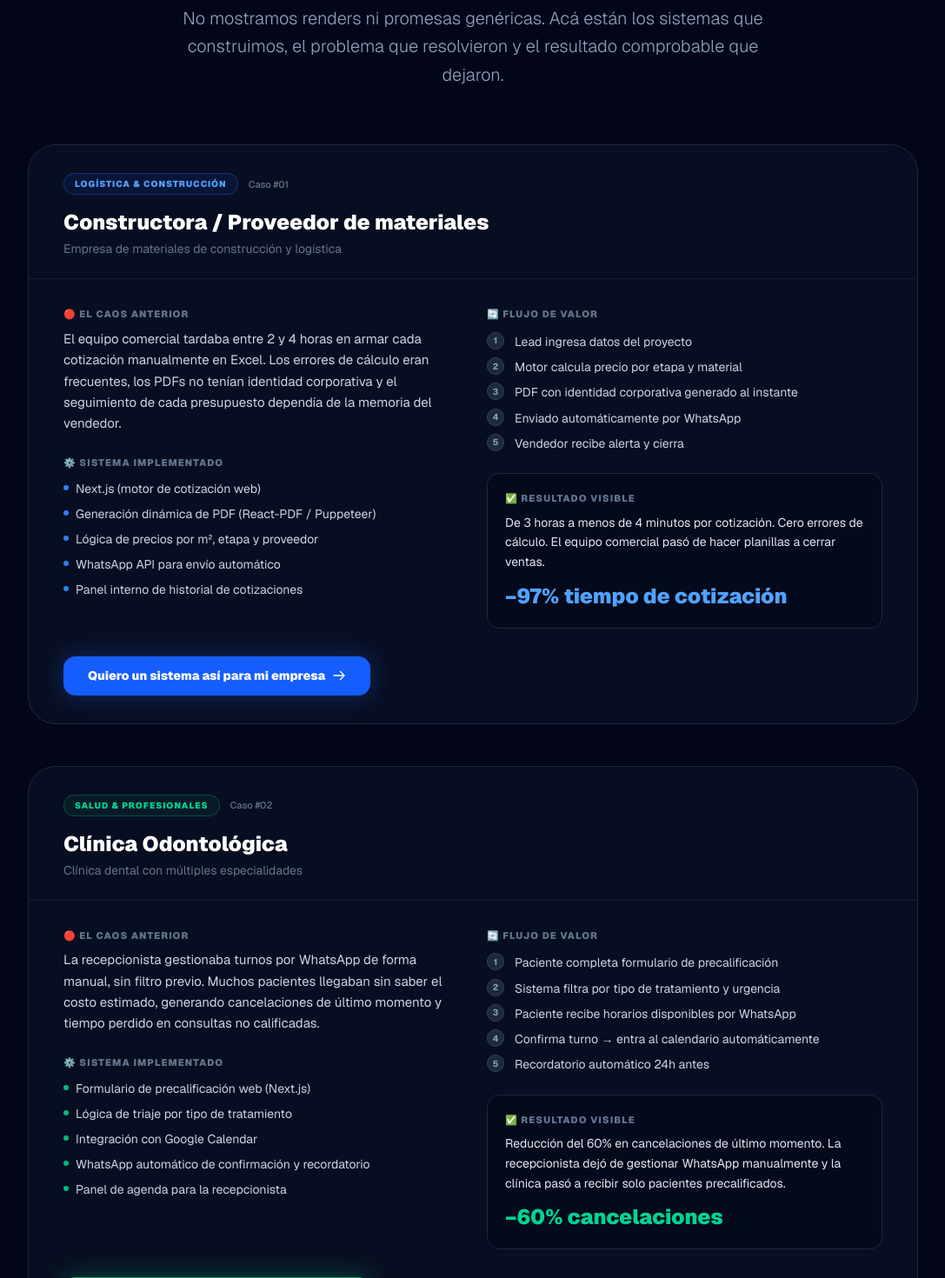
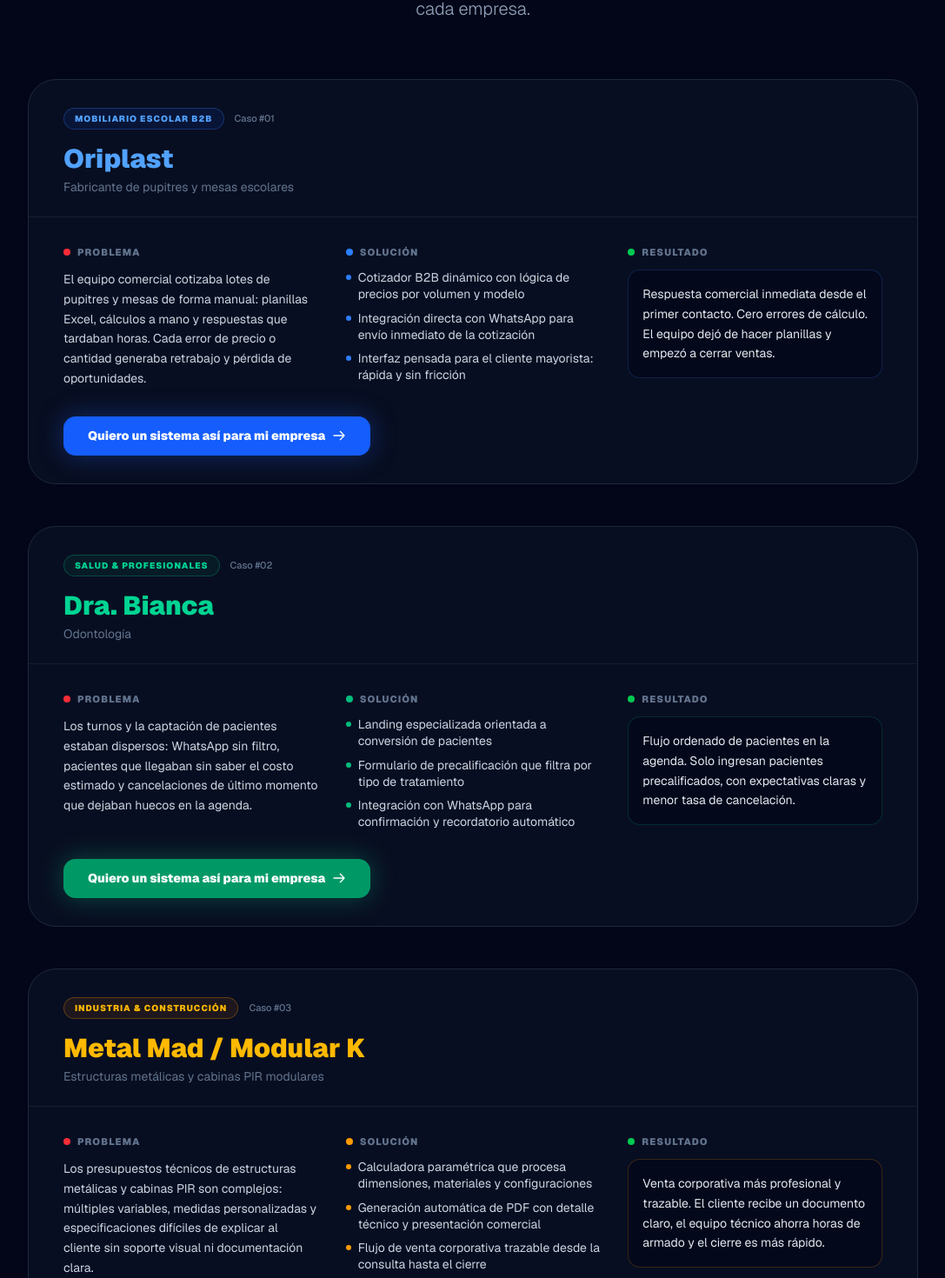
Before and after one commit to oscaramarilla/aycweb, a Next.js app: page /en/obras in a window 1280 px wide. Shown: the part 460-1930 px from the top of the page at 87% size, without its empty margins (96-1183 px from the left). Built offline with nearby package versions, Linux system fonts and the light colour scheme.

Commit message:
feat: actualizar pagina de obras con casos B2B reales

```diff
--- a/app/[lang]/(marketing)/obras/page.tsx
+++ b/app/[lang]/(marketing)/obras/page.tsx
@@ -2,83 +2,79 @@ import type { Metadata } from "next";
 import { AYCWEB_CONTACT, buildWaLink } from "@/lib/config/contact";
 
 export const metadata: Metadata = {
-  title: "Casos de Estudio B2B | Sistemas Implementados | AYCweb",
+  title: "Casos en Producción | Sistemas Operando | AYCweb",
   description:
-    "Resultados operativos reales: cotizadores automáticos, generación de PDFs, agendamiento con WhatsApp y motores B2B para empresas en Paraguay.",
+    "Sistemas B2B reales operando en empresas de Paraguay: cotizadores automáticos, agendamiento con WhatsApp y calculadoras paramétricas con generación de PDF.",
 };
 
-// ─── DATOS DE CASOS DE ESTUDIO ───────────────────────────────────────────────
+// ─── DATOS DE CASOS EN PRODUCCIÓN ────────────────────────────────────────────
 
 interface CaseStudy {
   id: string;
   tag: string;
   tagColor: string;
+  client: string;
   industry: string;
-  client: string;
   problem: string;
-  stack: string[];
-  valueFlow: string[];
+  solution: string[];
   result: string;
-  resultMetric?: string;
   ctaMessage: string;
 }
 
 const CASES: CaseStudy[] = [
   {
-    id: "logistica-constructora",
-    tag: "Logística & Construcción",
+    id: "oriplast-mobiliario-escolar",
+    tag: "Mobiliario Escolar B2B",
     tagColor: "blue",
-    industry: "Constructora / Proveedor de materiales",
-    client: "Empresa de materiales de construcción y logística",
+    client: "Oriplast",
+    industry: "Fabricante de pupitres y mesas escolares",
     problem:
-      "El equipo comercial tardaba entre 2 y 4 horas en armar cada cotización manualmente en Excel. Los errores de cálculo eran frecuentes, los PDFs no tenían identidad corporativa y el seguimiento de cada presupuesto dependía de la memoria del vendedor.",
-    stack: [
-      "Next.js (motor de cotización web)",
-      "Generación dinámica de PDF (React-PDF / Puppeteer)",
-      "Lógica de precios por m², etapa y proveedor",
-      "WhatsApp API para envío automático",
-      "Panel interno de historial de cotizaciones",
-    ],
-    valueFlow: [
-      "Lead ingresa datos del proyecto",
-      "Motor calcula precio por etapa y material",
-      "PDF con identidad corporativa generado al instante",
-      "Enviado automáticamente por WhatsApp",
-      "Vendedor recibe alerta y cierra",
+      "El equipo comercial cotizaba lotes de pupitres y mesas de forma manual: planillas Excel, cálculos a mano y respuestas que tardaban horas. Cada error de precio o cantidad generaba retrabajo y pérdida de oportunidades.",
+    solution: [
+      "Cotizador B2B dinámico con lógica de precios por volumen y modelo",
+      "Integración directa con WhatsApp para envío inmediato de la cotización",
+      "Interfaz pensada para el cliente mayorista: rápida y sin fricción",
     ],
     result:
-      "De 3 horas a menos de 4 minutos por cotización. Cero errores de cálculo. El equipo comercial pasó de hacer planillas a cerrar ventas.",
-    resultMetric: "−97% tiempo de cotización",
+      "Respuesta comercial inmediata desde el primer contacto. Cero errores de cálculo. El equipo dejó de hacer planillas y empezó a cerrar ventas.",
     ctaMessage:
-      "Hola Oscar. Vi el caso de la constructora en AYCweb y quiero un sistema de cotización automática con PDF para mi empresa.",
+      "Hola Oscar. Vi el caso de Oriplast en AYCweb y quiero un cotizador B2B dinámico para mi empresa.",
   },
   {
-    id: "clinica-odontologica",
+    id: "dra-bianca-odontologia",
     tag: "Salud & Profesionales",
     tagColor: "emerald",
-    industry: "Clínica Odontológica",
-    client: "Clínica dental con múltiples especialidades",
+    client: "Dra. Bianca",
+    industry: "Odontología",
     problem:
-      "La recepcionista gestionaba turnos por WhatsApp de forma manual, sin filtro previo. Muchos pacientes llegaban sin saber el costo estimado, generando cancelaciones de último momento y tiempo perdido en consultas no calificadas.",
-    stack: [
-      "Formulario de precalificación web (Next.js)",
-      "Lógica de triaje por tipo de tratamiento",
-      "Integración con Google Calendar",
-      "WhatsApp automático de confirmación y recordatorio",
-      "Panel de agenda para la recepcionista",
-    ],
-    valueFlow: [
-      "Paciente completa formulario de precalificación",
-      "Sistema filtra por tipo de tratamiento y urgencia",
-      "Paciente recibe horarios disponibles por WhatsApp",
-      "Confirma turno → entra al calendario automáticamente",
-      "Recordatorio automático 24h antes",
+      "Los turnos y la captación de pacientes estaban dispersos: WhatsApp sin filtro, pacientes que llegaban sin saber el costo estimado y cancelaciones de último momento que dejaban huecos en la agenda.",
+    solution: [
+      "Landing especializada orientada a conversión de pacientes",
+      "Formulario de precalificación que filtra por tipo de tratamiento",
+      "Integración con WhatsApp para confirmación y recordatorio automático",
     ],
     result:
-      "Reducción del 60% en cancelaciones de último momento. La recepcionista dejó de gestionar WhatsApp manualmente y la clínica pasó a recibir solo pacientes precalificados.",
-    resultMetric: "−60% cancelaciones",
+      "Flujo ordenado de pacientes en la agenda. Solo ingresan pacientes precalificados, con expectativas claras y menor tasa de cancelación.",
     ctaMessage:
-      "Hola Oscar. Vi el caso de la clínica odontológica en AYCweb y quiero un sistema de agendamiento con precalificación y WhatsApp para mi consultorio.",
+      "Hola Oscar. Vi el caso de la Dra. Bianca en AYCweb y quiero un sistema de agendamiento con precalificación para mi consultorio.",
+  },
+  {
+    id: "metal-mad-modular-k",
+    tag: "Industria & Construcción",
+    tagColor: "amber",
+    client: "Metal Mad / Modular K",
+    industry: "Estructuras metálicas y cabinas PIR modulares",
+    problem:
+      "Los presupuestos técnicos de estructuras metálicas y cabinas PIR son complejos: múltiples variables, medidas personalizadas y especificaciones difíciles de explicar al cliente sin soporte visual ni documentación clara.",
+    solution: [
+      "Calculadora paramétrica que procesa dimensiones, materiales y configuraciones",
+      "Generación automática de PDF con detalle técnico y presentación comercial",
+      "Flujo de venta corporativa trazable desde la consulta hasta el cierre",
+    ],
+    result:
+      "Venta corporativa más profesional y trazable. El cliente recibe un documento claro, el equipo técnico ahorra horas de armado y el cierre es más rápido.",
+    ctaMessage:
+      "Hola Oscar. Vi el caso de Metal Mad / Modular K en AYCweb y quiero una calculadora paramétrica con generación de PDF para mi empresa.",
   },
 ];
 
@@ -87,27 +83,39 @@ const CASES: CaseStudy[] = [
 const tagStyles: Record<string, string> = {
   blue: "bg-blue-600/10 text-blue-400 border-blue-500/30",
   emerald: "bg-emerald-600/10 text-emerald-400 border-emerald-500/30",
+  amber: "bg-amber-600/10 text-amber-400 border-amber-500/30",
 };
 
 const accentStyles: Record<string, string> = {
   blue: "text-blue-400",
   emerald: "text-emerald-400",
+  amber: "text-amber-400",
 };
 
 const borderHoverStyles: Record<string, string> = {
   blue: "hover:border-blue-500/40",
   emerald: "hover:border-emerald-500/40",
+  amber: "hover:border-amber-500/40",
 };
 
 const ctaStyles: Record<string, string> = {
   blue: "bg-blue-600 hover:bg-blue-500 shadow-[0_0_30px_rgba(37,99,235,0.35)]",
   emerald:
     "bg-emerald-600 hover:bg-emerald-500 shadow-[0_0_30px_rgba(16,185,129,0.35)]",
+  amber:
+    "bg-amber-600 hover:bg-amber-500 shadow-[0_0_30px_rgba(217,119,6,0.35)]",
 };
 
 const flowDotStyles: Record<string, string> = {
   blue: "bg-blue-500",
   emerald: "bg-emerald-500",
+  amber: "bg-amber-500",
+};
+
+const resultBorderStyles: Record<string, string> = {
+  blue: "border-blue-500/20",
+  emerald: "border-emerald-500/20",
+  amber: "border-amber-500/20",
 };
 
 // ─── COMPONENTE PRINCIPAL ─────────────────────────────────────────────────────
@@ -125,23 +133,23 @@ export default function ObrasPage() {
       <section className="relative pt-28 pb-12 md:pt-40 md:pb-16 px-6 text-center z-10">
         <div className="max-w-4xl mx-auto">
           <span className="inline-block px-4 py-1.5 rounded-full bg-slate-900 border border-slate-800 text-slate-400 text-[11px] md:text-xs font-bold uppercase tracking-widest mb-6 shadow-sm">
-            Casos de Estudio B2B
+            Casos en Producción
           </span>
           <h1 className="text-4xl sm:text-5xl md:text-7xl font-black mb-6 tracking-tighter leading-[1.05] text-white">
-            Sistemas implementados.{" "}
+            Sistemas operando.{" "}
             <span className="text-transparent bg-clip-text bg-gradient-to-r from-blue-400 to-purple-500">
-              Operaciones transformadas.
+              Resultados reales.
             </span>
           </h1>
           <p className="text-base md:text-xl text-slate-400 max-w-2xl mx-auto font-light leading-relaxed">
-            No mostramos renders ni promesas genéricas. Acá están los sistemas
-            que construimos, el problema que resolvieron y el resultado
-            comprobable que dejaron.
+            No mostramos renders ni promesas genéricas. Estos son los sistemas
+            que construimos, el problema que resolvieron y el resultado que
+            dejaron en cada empresa.
           </p>
         </div>
       </section>
 
-      {/* ── CASOS DE ESTUDIO ── */}
+      {/* ── CASOS EN PRODUCCIÓN ── */}
       <section className="relative z-10 px-6 mb-20">
         <div className="max-w-5xl mx-auto space-y-12">
           {CASES.map((c, idx) => (
@@ -161,84 +169,59 @@ export default function ObrasPage() {
                     Caso #{String(idx + 1).padStart(2, "0")}
                   </span>
                 </div>
-                <h2 className="text-xl md:text-2xl font-black text-white mb-1">
-                  {c.industry}
+                <h2 className={`text-2xl md:text-3xl font-black mb-1 ${accentStyles[c.tagColor]}`}>
+                  {c.client}
                 </h2>
-                <p className="text-sm text-slate-500">{c.client}</p>
+                <p className="text-sm text-slate-500">{c.industry}</p>
               </div>
 
-              {/* Cuerpo del caso */}
-              <div className="px-6 md:px-10 py-8 grid grid-cols-1 md:grid-cols-2 gap-8">
-                {/* Columna izquierda */}
-                <div className="space-y-6">
+              {/* Cuerpo del caso: Problema → Solución → Resultado */}
+              <div className="px-6 md:px-10 py-8 grid grid-cols-1 md:grid-cols-3 gap-8">
+
                 {/* Problema */}
-                  <div>
-                    <h3 className="text-[11px] font-black uppercase tracking-widest text-slate-500 mb-2">
-                      🔴 El caos anterior
+                <div className="space-y-3">
+                  <h3 className="text-[11px] font-black uppercase tracking-widest text-slate-500 flex items-center gap-2">
+                    <span className="w-2 h-2 rounded-full bg-red-500 inline-block" />
+                    Problema
                   </h3>
-                    <p className="text-slate-300 text-[15px] leading-relaxed">
+                  <p className="text-slate-300 text-[14px] leading-relaxed">
                     {c.problem}
                   </p>
                 </div>
 
-                  {/* Stack */}
-                  <div>
-                    <h3 className="text-[11px] font-black uppercase tracking-widest text-slate-500 mb-3">
-                      ⚙️ Sistema implementado
+                {/* Solución */}
+                <div className="space-y-3">
+                  <h3 className="text-[11px] font-black uppercase tracking-widest text-slate-500 flex items-center gap-2">
+                    <span className={`w-2 h-2 rounded-full inline-block ${flowDotStyles[c.tagColor]}`} />
+                    Solución
                   </h3>
                   <ul className="space-y-2">
-                      {c.stack.map((item, i) => (
+                    {c.solution.map((item, i) => (
                       <li key={i} className="flex items-start gap-2">
                         <span
                           className={`mt-1.5 w-1.5 h-1.5 rounded-full shrink-0 ${flowDotStyles[c.tagColor]}`}
                         />
-                          <span className="text-slate-300 text-[14px]">
+                        <span className="text-slate-300 text-[14px] leading-snug">
                           {item}
                         </span>
                       </li>
                     ))}
                   </ul>
                 </div>
+
+                {/* Resultado */}
+                <div className="space-y-3">
+                  <h3 className="text-[11px] font-black uppercase tracking-widest text-slate-500 flex items-center gap-2">
+                    <span className="w-2 h-2 rounded-full bg-green-500 inline-block" />
+                    Resultado
+                  </h3>
+                  <div className={`bg-slate-950/60 rounded-xl border p-4 ${resultBorderStyles[c.tagColor]}`}>
+                    <p className="text-slate-200 text-[14px] leading-relaxed">
+                      {c.result}
+                    </p>
+                  </div>
                 </div>
 
-                {/* Columna derecha */}
-                <div className="space-y-6">
-                  {/* Flujo de valor */}
-                  <div>
-                    <h3 className="text-[11px] font-black uppercase tracking-widest text-slate-500 mb-3">
-                      🔄 Flujo de valor
-                    </h3>
-                    <ol className="space-y-2">
-                      {c.valueFlow.map((step, i) => (
-                        <li key={i} className="flex items-start gap-3">
-                          <span className="shrink-0 w-5 h-5 rounded-full bg-slate-800 border border-slate-700 flex items-center justify-center text-[10px] font-bold text-slate-400">
-                            {i + 1}
-                          </span>
-                          <span className="text-slate-300 text-[14px] leading-snug pt-0.5">
-                            {step}
-                          </span>
-                        </li>
-                      ))}
-                    </ol>
-                  </div>
-
-                  {/* Resultado */}
-                  <div className="bg-slate-950/60 rounded-xl border border-slate-800 p-5">
-                    <h3 className="text-[11px] font-black uppercase tracking-widest text-slate-500 mb-2">
-                      ✅ Resultado visible
-                    </h3>
-                    <p className="text-slate-200 text-[14px] leading-relaxed mb-3">
-                      {c.result}
-                    </p>
-                    {c.resultMetric && (
-                      <span
-                        className={`text-2xl font-black ${accentStyles[c.tagColor]}`}
-                      >
-                        {c.resultMetric}
-                      </span>
-                    )}
-                  </div>
-                </div>
               </div>
 
               {/* CTA por caso */}
```
Lines whose indentation alone changed are shown as unchanged.
